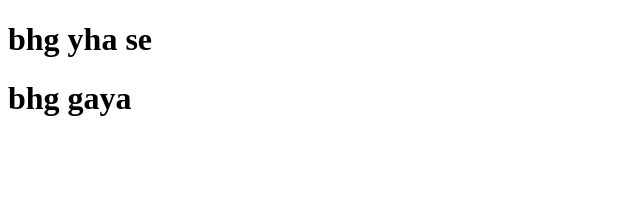
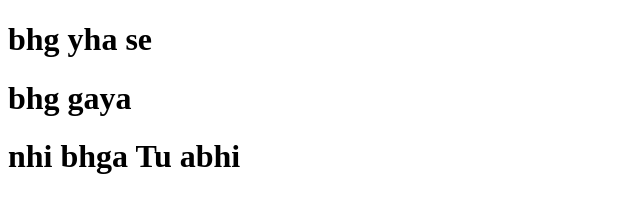
Before and after one commit to rasheed8123/CALCI, a plain HTML site: page nhi.html in a window 1280 px wide. Shown: the whole page, without its empty margins (0-640 px from the left). Drawn offline with Linux system fonts and the light colour scheme.

Commit message:
Update nhi.html
Done

```diff
--- a/nhi.html
+++ b/nhi.html
@@ -9,5 +9,6 @@
 <body>
     <h1>bhg yha se</h1>
     <h1>bhg gaya</h1>
+    <h1>nhi bhga Tu abhi</h1>
 </body>
 </html>
```
